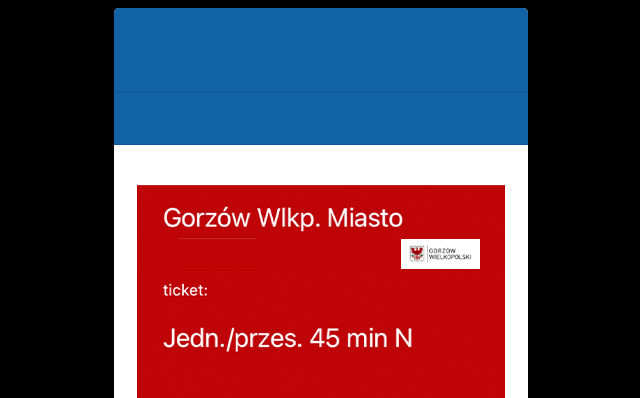
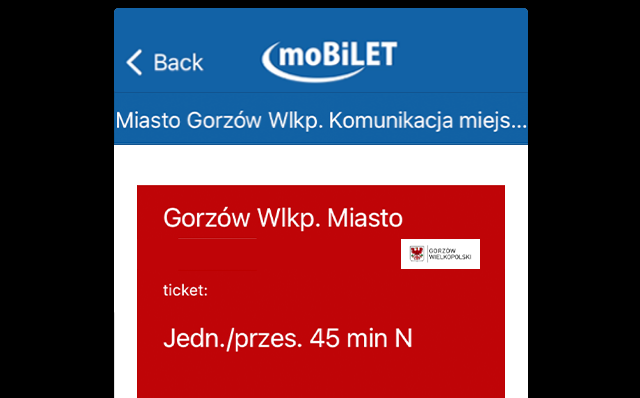
Before and after one commit to TerraMsc/fgj3980ojhs9pdjlizj0ugfj9a3w40gw4h89v089awe90-tg4hjea9w9gutjq30-p2e4gh900q234ehg098pq234heg908h90afu, a plain HTML site: page index.html in a window 1280 px wide. Shown: the top 398 px of the page, without its empty margins (319-959 px from the left). Drawn offline with nearby package versions, Linux system fonts and the light colour scheme; a web font is replaced by a local one.

Commit message:
Update index.css

```diff
--- a/index.css
+++ b/index.css
@@ -24,7 +24,7 @@
     background-color: white;
     border-radius: 5px;
     margin-bottom: 48px;
-    background-image: url('img/bg.png');
+    background-image: url('bg.png');
     background-size: cover;
     position: relative;
 
@@ -35,7 +35,7 @@
     height: 84px;
     background-color: #1262a6;
     border-bottom: 1px solid #115490;
-    background-image: url('img/header.png');
+    background-image: url('header.png');
     background-size: cover;
 }
 
@@ -43,7 +43,7 @@
     height: 51px;
     background-color: #1262a6;
     border-bottom: 1px solid #115490;
-    background-image: url('img/bar.png');
+    background-image: url('bar.png');
     background-size: contain;
 }
 
```
